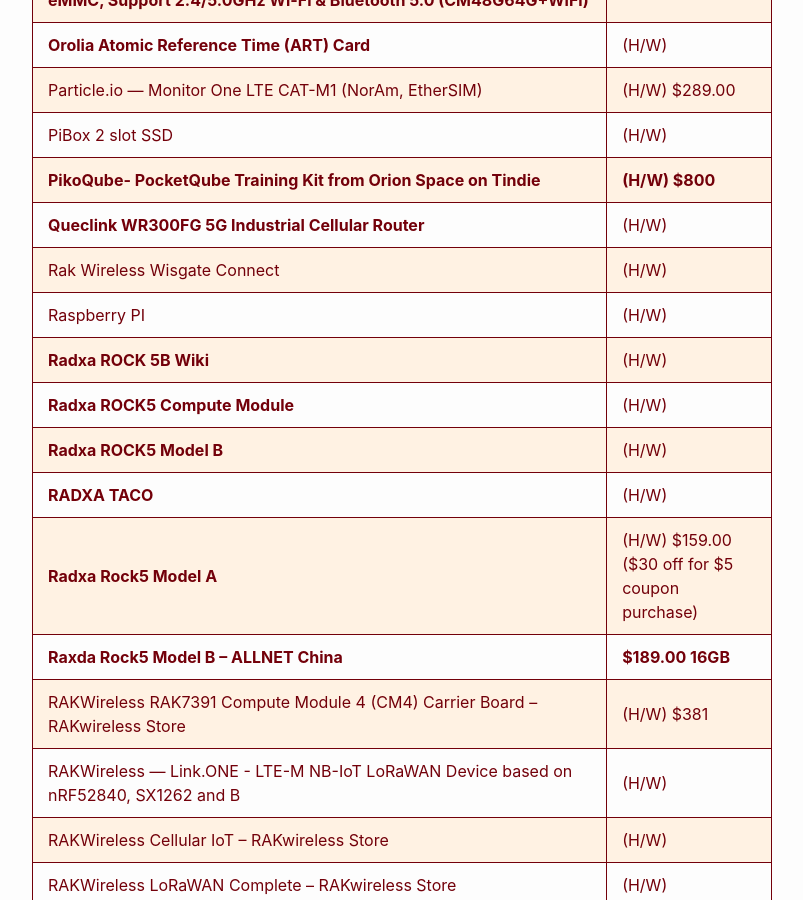
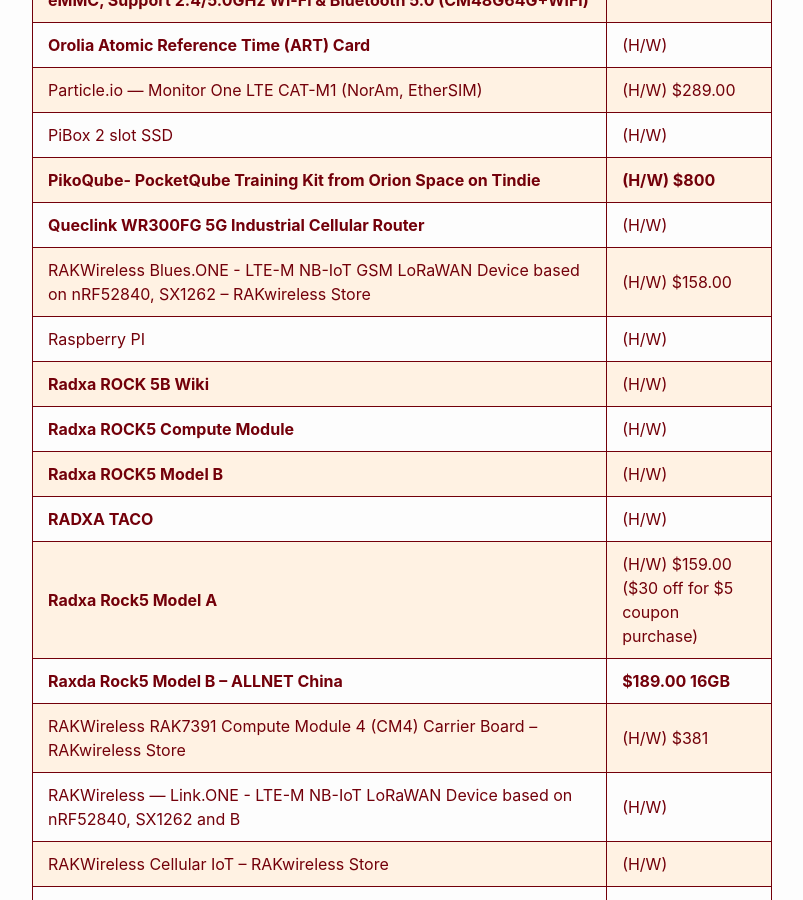
Before and after one commit to RalphHightower/RalphHightower, a Jekyll site: the page built from HardwareLinks.md, in a window 1280 px wide and 900 px high, scrolled down 11889 px. Shown: the whole window, without its empty margins (238-1041 px from the left). Built offline with Jekyll 4.4.1, drawn with Linux system fonts in a browser that asks for light colours; our own code applies the rules of GitHub Pages for plain Markdown files; some of the changed text lies outside the part shown.

Commit message:
[docs](doc): HardwareLinks(extended description)

```diff
--- a/HardwareLinks.md
+++ b/HardwareLinks.md
@@ -185,8 +185,8 @@
 | [PiBox](https://pibox.io/) 2 slot SSD | (H/W) |
 | **[PikoQube- PocketQube Training Kit from Orion Space on Tindie](https://www.tindie.com/products/orionspace/pikoqube-pocketqube-training-kit/ )** | **(H/W) $800** |
 | **[Queclink WR300FG 5G Industrial Cellular Router](https://www.queclink.com/product/wr300fg/)** | (H/W) |
-| [Rak Wireless Wisgate Connect](https://www.rakwireless.com/en-us/products/wisgate-connect)| (H/W)|
-| [Raspberry PI](https://www.raspberrypi.com/) | (H/W)
+| [RAKWireless Blues.ONE - LTE-M NB-IoT GSM LoRaWAN Device based on nRF52840, SX1262 – RAKwireless Store](https://store.rakwireless.com/products/blues-one ) | (H/W) $158.00 |
+| [Raspberry PI](https://www.raspberrypi.com/) | (H/W) |
 | **[Radxa ROCK 5B Wiki](https://wiki.radxa.com/Rock5/5b/getting_started)** | (H/W) |
 | **[Radxa ROCK5 Compute Module](https://wiki.radxa.com/Rock5/CM)** | (H/W) |
 | **[Radxa ROCK5 Model B](https://ameridroid.com/products/rock5-model-b)** | (H/W) |
@@ -592,6 +592,7 @@
 | [SONOFF SNZB-06P Zigbee human presence sensor is base mon a 5.8GHz microwave radar - CNX Software](https://www.cnx-software.com/2023/10/25/sonoff-snzb-06p-zigbee-human-presence-sensor-5-8ghz-microwave-radar/ ) |
 | [Raspberry Pi CM4-based industrial panel PC adds 4G LTE, RS232 and RS485, M.2 NVMe SSD - CNX Software](https://www.cnx-software.com/2023/10/27/raspberry-pi-cm4-based-industrial-panel-pc-adds-4g-lte-rs232-and-rs485-m-2-nvme-ssd/ ) |
 | [PC Fan Controller Works On Most Operating Systems / Hackaday](https://hackaday.com/2023/10/27/pc-fan-controller-works-on-most-operating-systems/ ) |
+| [RAKwireless Blues.ONE LoRaWAN, LTE-M and NB-IoT devkit ships with Blues NoteCard including a 500MB data plan - CNX Software](https://www.cnx-software.com/2023/11/01/rakwireless-blues-one-lorawan-lte-m-and-nb-iot-devkit-ships-with-blues-notecard/ ) |
 
 [^21]: • 1.5GHz quad-core 64-bit ARM Cortex-A72 CPU (Roughly 3× performance)<br />• 1GB, 2GB, or 4GB of LPDDR4 SDRAM<br />• Full-throughput Gigabit Ethernet<br />• Dual-band 802.11ac wireless networking<br />• Bluetooth 5.0<br />• Two USB 3.0 and two USB 2.0 ports<br />• Dual monitor support, at resolutions up to 4K<br />• VideoCore VI graphics, supporting OpenGL ES 3.x<br />• 4Kp60 hardware decode of HEVC video<br />Complete compatibility with earlier Raspberry Pi products
 
```
